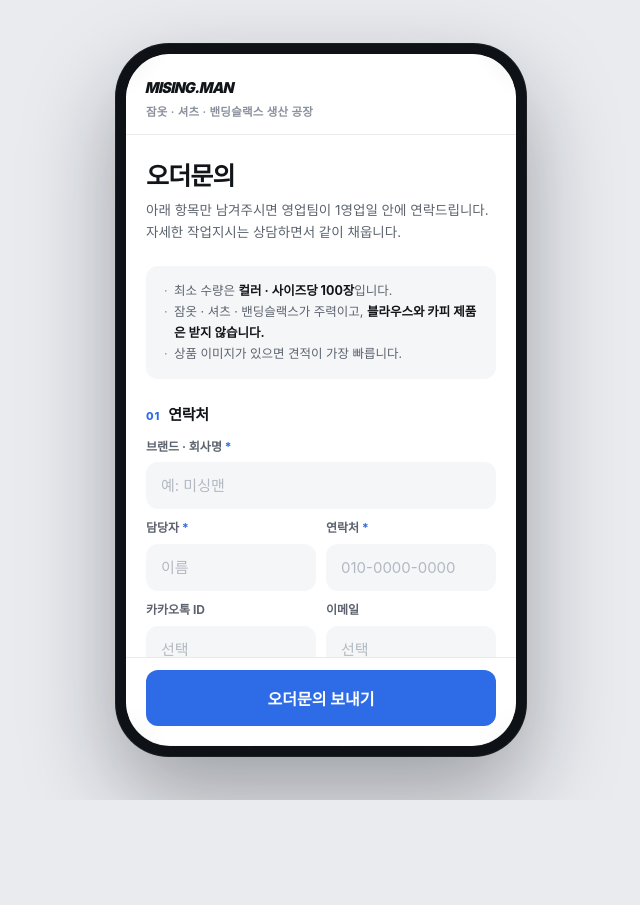
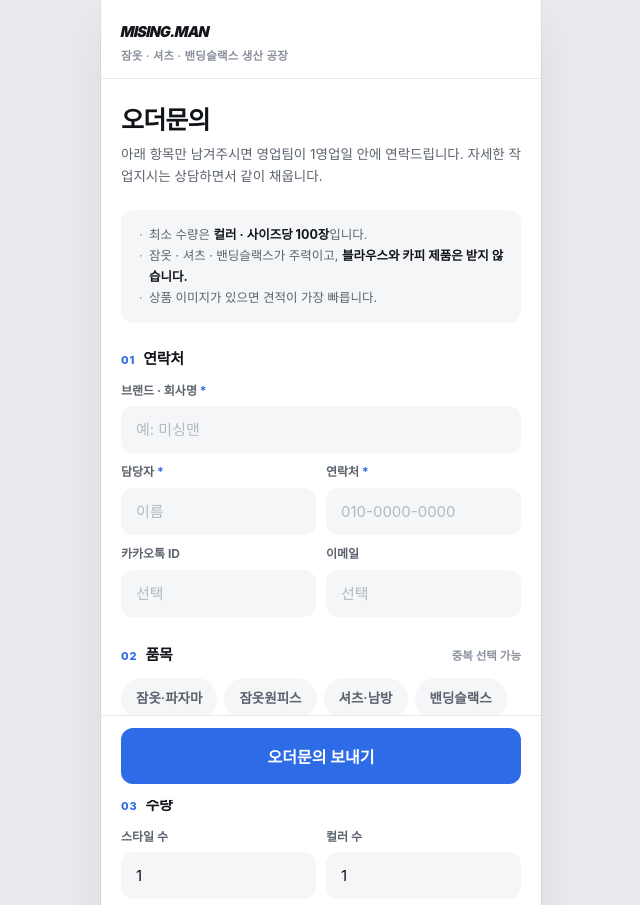
Before and after one commit to dentdelionddl-spec/yj-order, a website: page index.html in a window 1280 px wide. Shown: the top 905 px of the page, without its empty margins (319-959 px from the left). Before the commit the page ends 800 px from the top, so only its background shows below. Drawn offline with Linux system fonts and the light colour scheme; a web font is replaced by a local one.

Commit message:
PC 폰 프레임 제거 - 중앙 단일 컬럼

```diff
--- a/index.html
+++ b/index.html
@@ -114,17 +114,14 @@ details.more .cap{font-size:12px;color:var(--muted);margin:0 0 14px;line-height:
 .done-no{margin-top:16px;background:#fff;border:1px solid var(--ok-line);border-radius:10px;padding:12px;font-size:20px;font-weight:900;letter-spacing:.06em;color:var(--ok)}
 .done-tip{background:var(--field);border-radius:var(--r);padding:14px 16px;margin-top:16px;font-size:12.5px;color:var(--sub);line-height:1.7}
 
-/* PC — 모바일 프레임 */
+/* PC — 가운데 정렬 단일 컬럼 */
 @media (min-width:820px){
-  body{background:var(--page);min-height:100dvh;display:flex;align-items:center;justify-content:center;padding:32px 16px}
-  .device{display:block;padding:11px;background:#0e1116;border-radius:54px;box-shadow:0 40px 90px rgba(14,17,22,.34),0 0 0 1px rgba(255,255,255,.06) inset}
-  .app{width:390px;max-width:none;height:min(844px,calc(100dvh - 108px));min-height:0;border-radius:44px;overflow-y:auto;overflow-x:hidden;scrollbar-width:none}
-  .app::-webkit-scrollbar{display:none}
-  .top{border-radius:44px 44px 0 0;padding-top:22px}
-  .cta{padding-bottom:20px}
-  .hint-pc{display:block}
+  body{background:var(--page)}
+  .app{width:440px;max-width:440px;min-height:100dvh;box-shadow:0 0 0 1px rgba(17,20,24,.05),0 18px 50px rgba(14,17,22,.07)}
+  .top{padding-top:20px}
+  .cta{padding-bottom:16px}
 }
-.hint-pc{display:none;position:fixed;left:0;right:0;bottom:18px;text-align:center;font-size:11.5px;color:#9aa1ac;letter-spacing:.06em;font-weight:600}
+.hint-pc{display:none}
 @media (prefers-reduced-motion:reduce){*{transition:none!important}}
 </style>
 </head>
```
